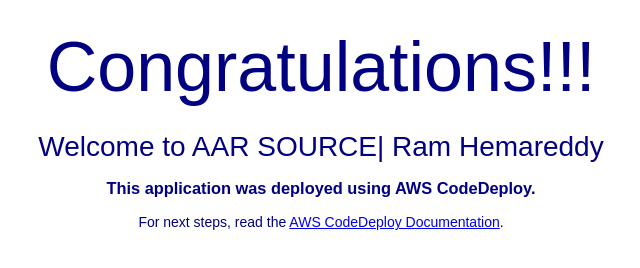
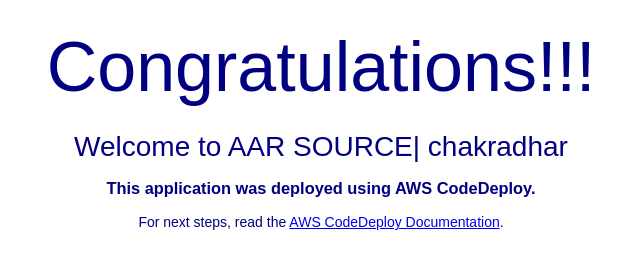
Before and after one commit to chakradhar53/codecommit, a plain HTML site: page aws_cicd_pipline_codedeploy-main/index.html in a window 1280 px wide. Shown: the part 220-488 px from the top of the page, without its empty margins (319-959 px from the left). Drawn offline with Linux system fonts and the light colour scheme.

Commit message:
Update index.html

```diff
--- a/aws_cicd_pipline_codedeploy-main/index.html
+++ b/aws_cicd_pipline_codedeploy-main/index.html
@@ -28,7 +28,7 @@
   <div align="center">
     <img src="https://s3.ap-south-1.amazonaws.com/www.basava.com/aar_logo_final.png" style="max-width: 20%;">
     <h1>Congratulations!!! </h1>
-      <h2>Welcome to AAR SOURCE| Ram Hemareddy</h2>
+      <h2>Welcome to AAR SOURCE| chakradhar</h2>
     <h3>This application was deployed using AWS CodeDeploy.</h3>
     <p>For next steps, read the <a href="http://aws.amazon.com/documentation/codedeploy">AWS CodeDeploy Documentation</a>.</p>
   </div>
```
